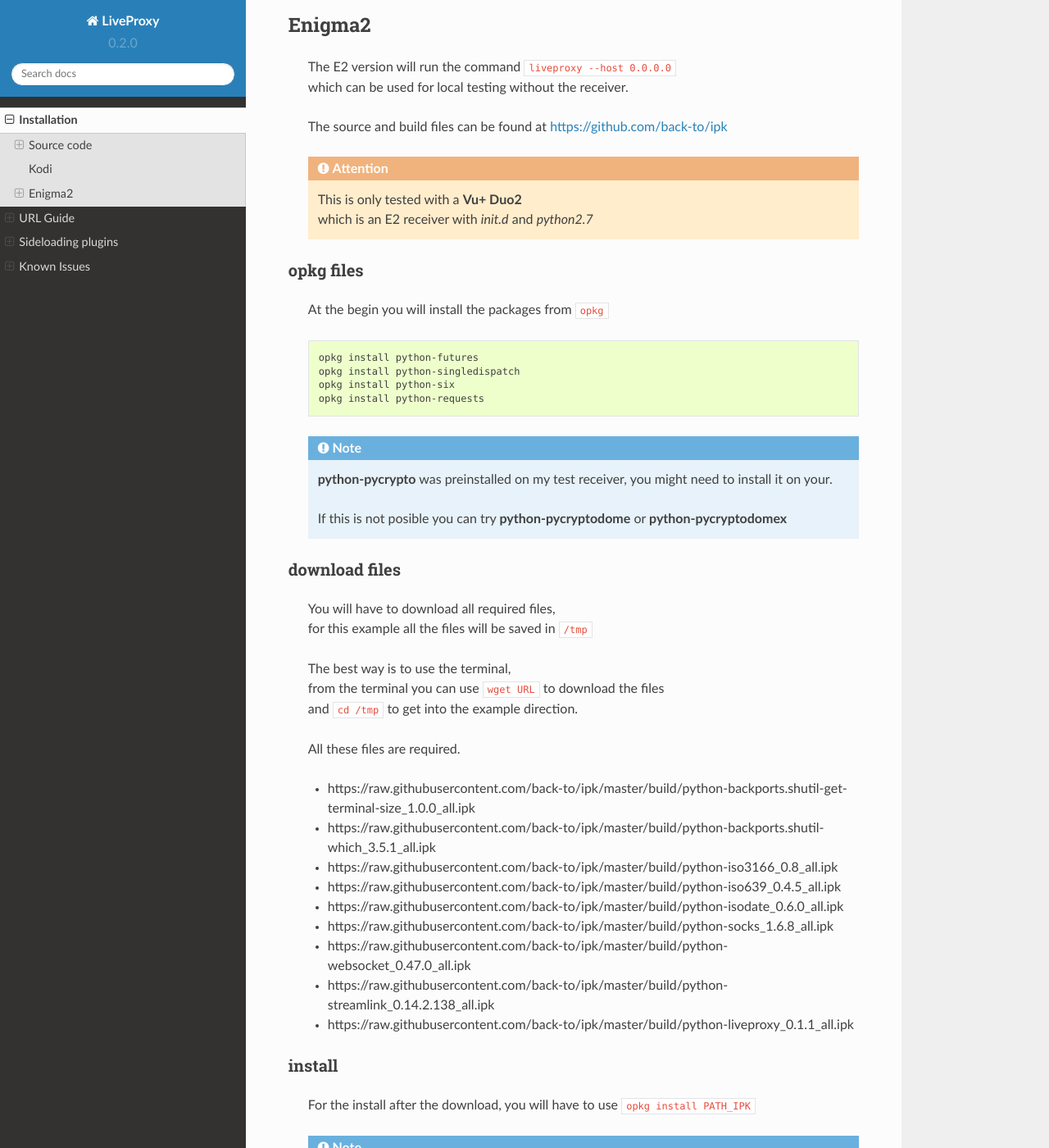
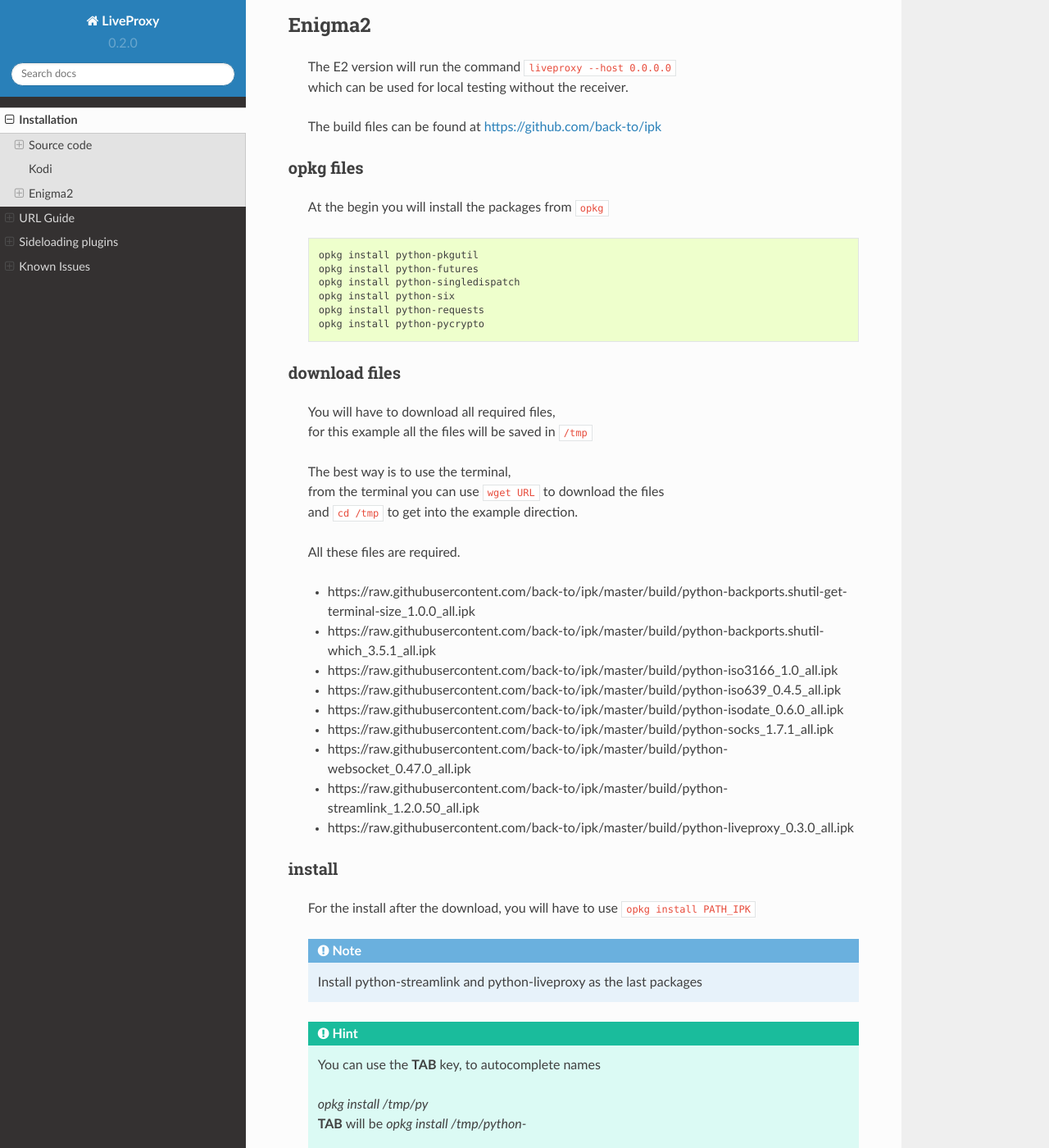
Before and after one commit to back-to/liveproxy, a Sphinx documentation site: the page built from docs/install.rst, in a window 1280 px wide and 1400 px high, scrolled down 1478 px. Shown: the whole window at 82% size. Built offline with Sphinx 7.4.7 and the Read the Docs theme 2.0.0, drawn with Linux system fonts in a browser that asks for light colours; some of the changed text lies outside the part shown.

Commit message:
UPDATE E2 install URLs

```diff
--- a/docs/install.rst
+++ b/docs/install.rst
@@ -59,7 +59,7 @@
 
 **Automatically installed by the setup script**
 --------------------------------------------------------------------------------
-`python-streamlink`_                 At least version **1.1.1**.
+`python-streamlink`_                 At least version **1.2.0**.
 ==================================== ===========================================
 
 .. _Python: https://www.python.org/
@@ -95,12 +95,7 @@
   The E2 version will run the command ``liveproxy --host 0.0.0.0`` |br|
   which can be used for local testing without the receiver.
 
-  The source and build files can be found at https://github.com/back-to/ipk
-
-  .. attention::
-
-    This is only tested with a **Vu+ Duo2** |br|
-    which is an E2 receiver with *init.d* and *python2.7*
+  The build files can be found at https://github.com/back-to/ipk
 
 opkg files
 ^^^^^^^^^^
@@ -109,18 +104,12 @@
 
   .. code-block:: bash
 
+    opkg install python-pkgutil
     opkg install python-futures
     opkg install python-singledispatch
     opkg install python-six
     opkg install python-requests
-
-  .. note::
-
-    **python-pycrypto** was preinstalled on my test receiver,
-    you might need to install it on your.
-    |br| |br|
-    If this is not posible you can try
-    **python-pycryptodome** or **python-pycryptodomex**
+    opkg install python-pycrypto
 
 download files
 ^^^^^^^^^^^^^^
@@ -136,13 +125,13 @@
 
   - \ |PATH|\ python-backports.shutil-get-terminal-size_1.0.0_all.ipk
   - \ |PATH|\ python-backports.shutil-which_3.5.1_all.ipk
-  - \ |PATH|\ python-iso3166_0.8_all.ipk
+  - \ |PATH|\ python-iso3166_1.0_all.ipk
   - \ |PATH|\ python-iso639_0.4.5_all.ipk
   - \ |PATH|\ python-isodate_0.6.0_all.ipk
-  - \ |PATH|\ python-socks_1.6.8_all.ipk
+  - \ |PATH|\ python-socks_1.7.1_all.ipk
   - \ |PATH|\ python-websocket_0.47.0_all.ipk
-  - \ |PATH|\ python-streamlink_0.14.2.138_all.ipk
-  - \ |PATH|\ python-liveproxy_0.1.1_all.ipk
+  - \ |PATH|\ python-streamlink_1.2.0.50_all.ipk
+  - \ |PATH|\ python-liveproxy_0.3.0_all.ipk
 
 install
 ^^^^^^^
@@ -160,7 +149,7 @@
     *opkg install /tmp/py* |br|
     **TAB** will be *opkg install /tmp/python-* |br| |br|
     *opkg install /tmp/python-so* |br|
-    **TAB** will be *opkg install /tmp/python-socks_1.6.8_all.ipk*
+    **TAB** will be *opkg install /tmp/python-socks_1.7.1_all.ipk*
 
 after install
 ^^^^^^^^^^^^^
```
